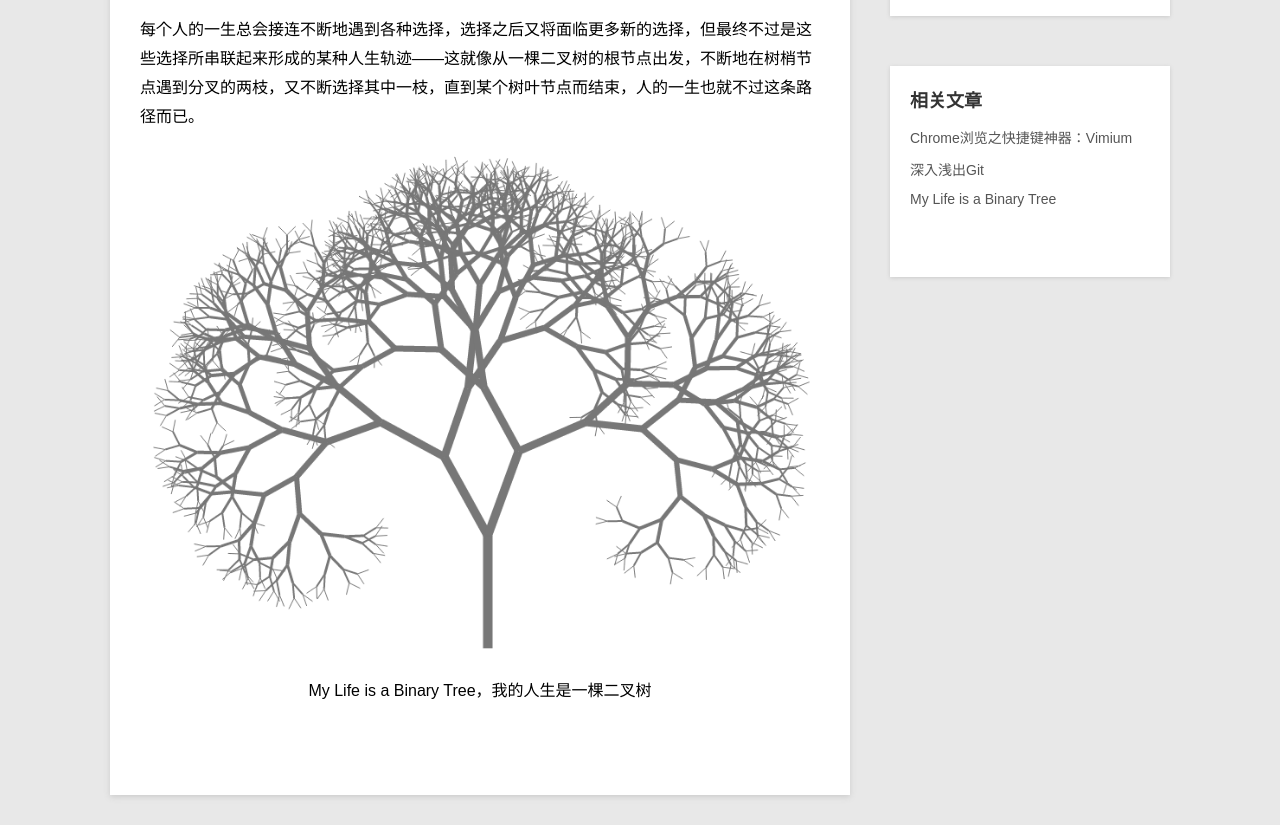
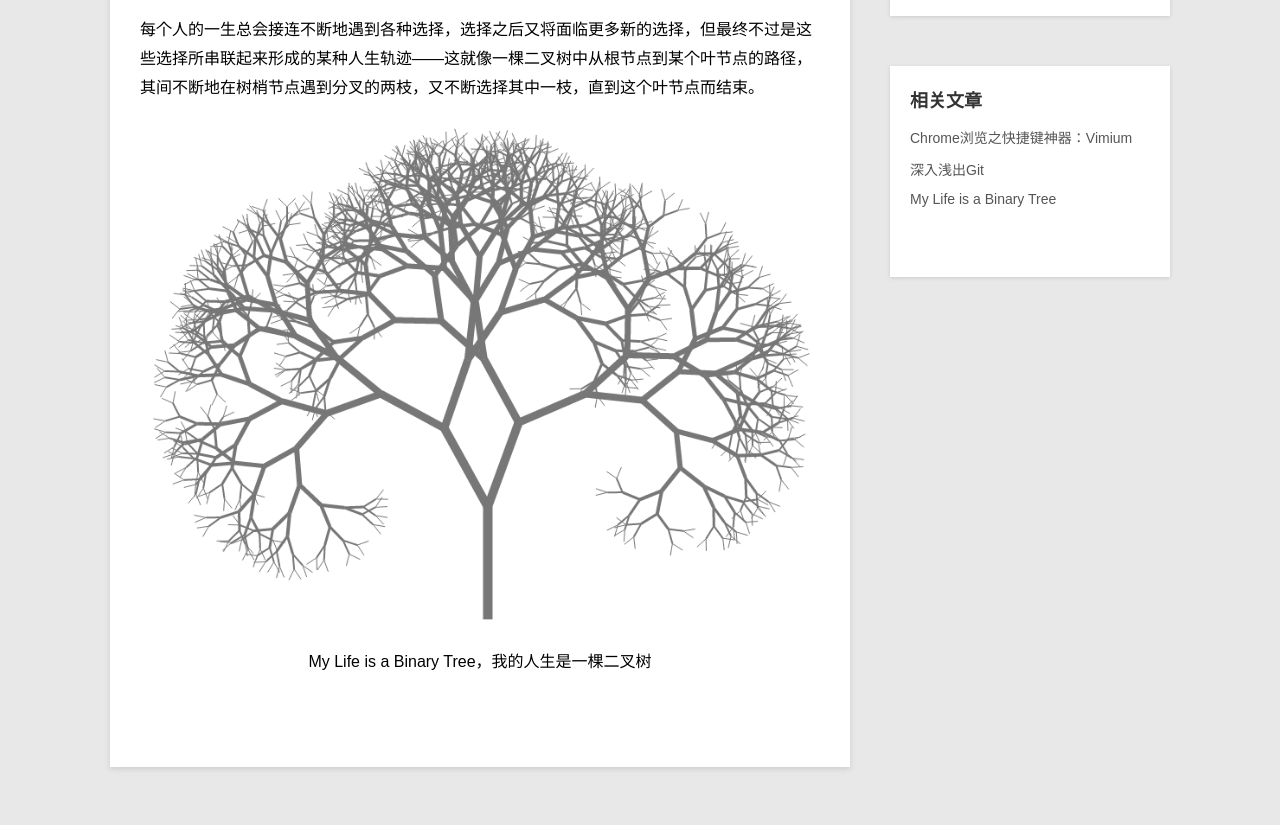
Before and after one commit to chengshiwen/chengshiwen.github.io, a Jekyll site: the page built from _posts/2014-03-31-my-life-is-a-binary-tree.md, in a window 1280 px wide, cut to the strip 189-1014 px from the top of the page. Built offline with Jekyll 4.4.1, drawn with Linux system fonts in a browser that asks for light colours; comment, search, counter and statistics services are not loaded; after the commit the page ends 986 px from its top, so only the background shows below that.

Commit message:
Review 2014-03-31-my-life-is-a-binary-tree.md again

```diff
--- a/_posts/2014-03-31-my-life-is-a-binary-tree.md
+++ b/_posts/2014-03-31-my-life-is-a-binary-tree.md
@@ -1,11 +1,11 @@
 ---
 layout: post
 title: My Life is a Binary Tree
-description: 每个人的一生总会接连不断地遇到各种选择，选择之后又将面临更多新的选择，但最终不过是这些选择所串联起来形成的某种人生轨迹——这就像从一棵二叉树的根节点出发，不断地在树梢节点遇到分叉的两枝，又不断选择其中一枝，直到某个树叶节点而结束，人的一生也就不过这条路径而已。
+description: 每个人的一生总会接连不断地遇到各种选择，选择之后又将面临更多新的选择，但最终不过是这些选择所串联起来形成的某种人生轨迹——这就像一棵二叉树中从根节点到某个叶节点的路径，其间不断地在树梢节点遇到分叉的两枝，又不断选择其中一枝，直到这个叶节点而结束。
 category: blog
 ---
 
-每个人的一生总会接连不断地遇到各种选择，选择之后又将面临更多新的选择，但最终不过是这些选择所串联起来形成的某种人生轨迹——这就像从一棵二叉树的根节点出发，不断地在树梢节点遇到分叉的两枝，又不断选择其中一枝，直到某个树叶节点而结束，人的一生也就不过这条路径而已。
+每个人的一生总会接连不断地遇到各种选择，选择之后又将面临更多新的选择，但最终不过是这些选择所串联起来形成的某种人生轨迹——这就像一棵二叉树中从根节点到某个叶节点的路径，其间不断地在树梢节点遇到分叉的两枝，又不断选择其中一枝，直到这个叶节点而结束。
 
 ![](/assets/images/binarytree.png)
 
```
